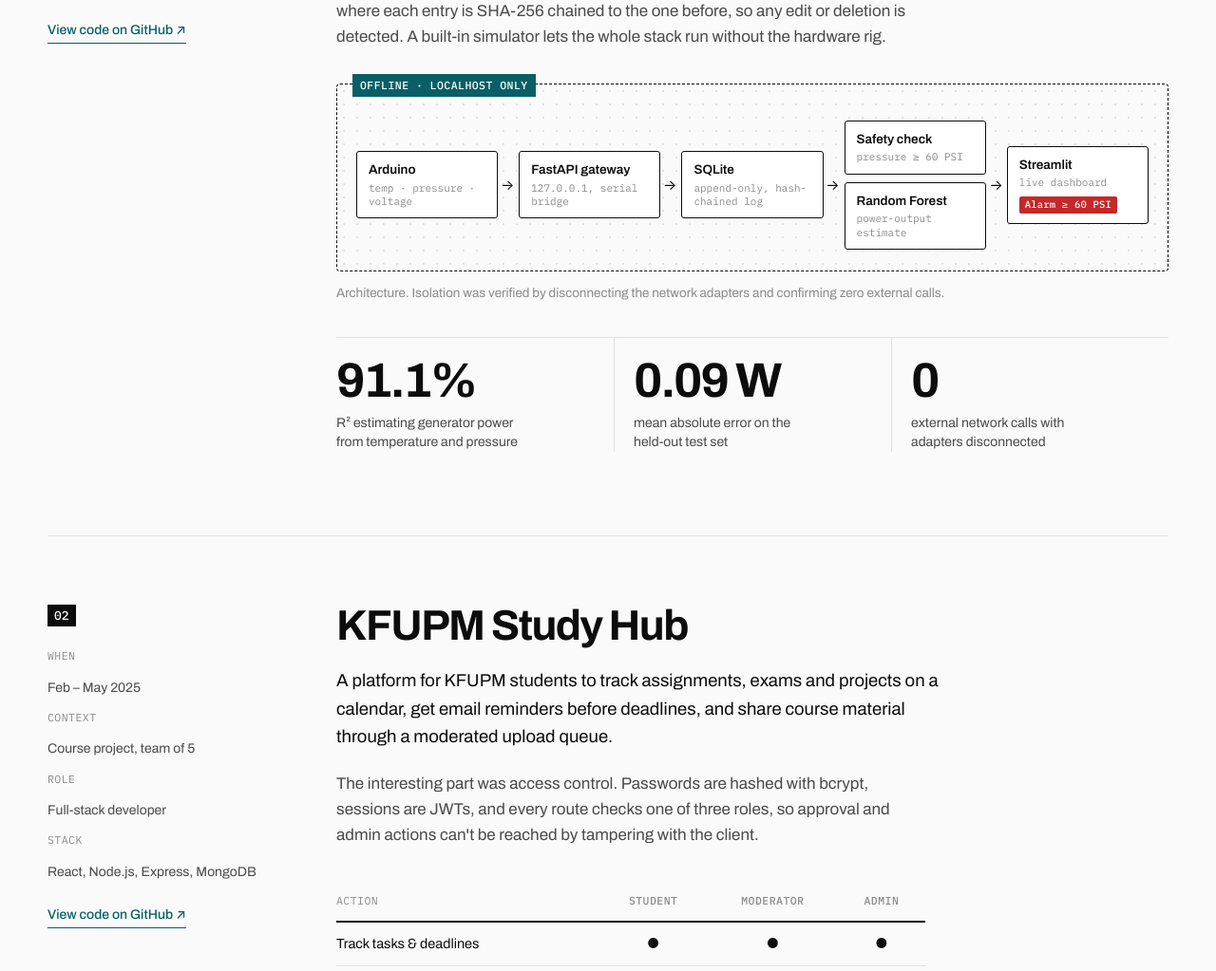
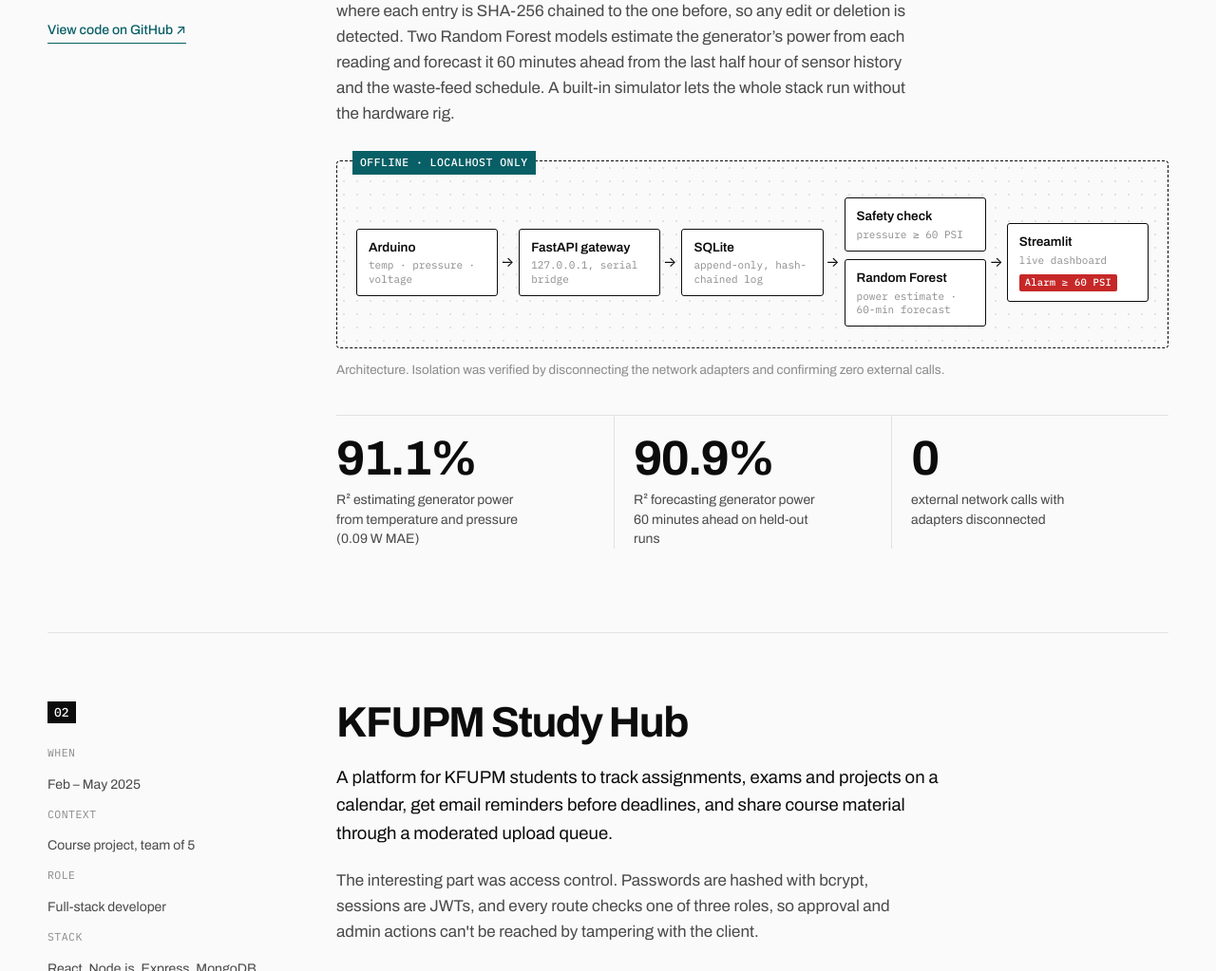
Before and after one commit to O5mu/osama-portfolio, a plain HTML site: page index.html in a window 1280 px wide. Shown: the part 2778-3801 px from the top of the page at 95% size. Drawn offline with Linux system fonts and the light colour scheme.

Commit message:
Add the 60-minute power forecast to the capstone project

```diff
--- a/index.html
+++ b/index.html
@@ -150,10 +150,12 @@
             The dashboard shows every reading live and raises an emergency alarm the moment
             chamber pressure reaches the 60 PSI safety limit. Every reading is stored in an
             append-only log where each entry is SHA-256 chained to the one before, so any edit or
-            deletion is detected. A built-in simulator lets the whole stack run without the hardware rig.
+            deletion is detected. Two Random Forest models estimate the generator&rsquo;s power from each
+            reading and forecast it 60 minutes ahead from the last half hour of sensor history and the
+            waste-feed schedule. A built-in simulator lets the whole stack run without the hardware rig.
           </p>
 
-          <figure class="diagram" aria-label="System architecture: boiler sensors stream through an Arduino over serial to a localhost FastAPI gateway, which writes to an append-only, hash-chained SQLite log; a pressure safety check and a power-output model read from it and feed a Streamlit dashboard with a 60 PSI pressure alarm. Everything runs inside an offline boundary.">
+          <figure class="diagram" aria-label="System architecture: boiler sensors stream through an Arduino over serial to a localhost FastAPI gateway, which writes to an append-only, hash-chained SQLite log; a pressure safety check and Random Forest power-estimate and 60-minute forecast models read from it and feed a Streamlit dashboard with a 60 PSI pressure alarm. Everything runs inside an offline boundary.">
             <div class="diagram__boundary">
               <span class="diagram__label">Offline · localhost only</span>
               <ol class="diagram__flow">
@@ -162,7 +164,7 @@
                 <li><b>SQLite</b><span>append-only, hash-chained log</span></li>
                 <li class="diagram__split">
                   <div><b>Safety check</b><span>pressure &ge; 60 PSI</span></div>
-                  <div><b>Random Forest</b><span>power-output estimate</span></div>
+                  <div><b>Random Forest</b><span>power estimate · 60-min forecast</span></div>
                 </li>
                 <li><b>Streamlit</b><span>live dashboard</span><em class="diagram__alarm">Alarm ≥ 60 PSI</em></li>
               </ol>
@@ -171,8 +173,8 @@
           </figure>
 
           <dl class="figures">
-            <div><dt>91.1%</dt><dd>R² estimating generator power from temperature and pressure</dd></div>
-            <div><dt>0.09 W</dt><dd>mean absolute error on the held-out test set</dd></div>
+            <div><dt>91.1%</dt><dd>R² estimating generator power from temperature and pressure (0.09 W MAE)</dd></div>
+            <div><dt>90.9%</dt><dd>R² forecasting generator power 60 minutes ahead on held-out runs</dd></div>
             <div><dt>0</dt><dd>external network calls with adapters disconnected</dd></div>
           </dl>
         </div>
```
Also changed, not shown: cv.html (+1 -1 lines), 1 other file.
